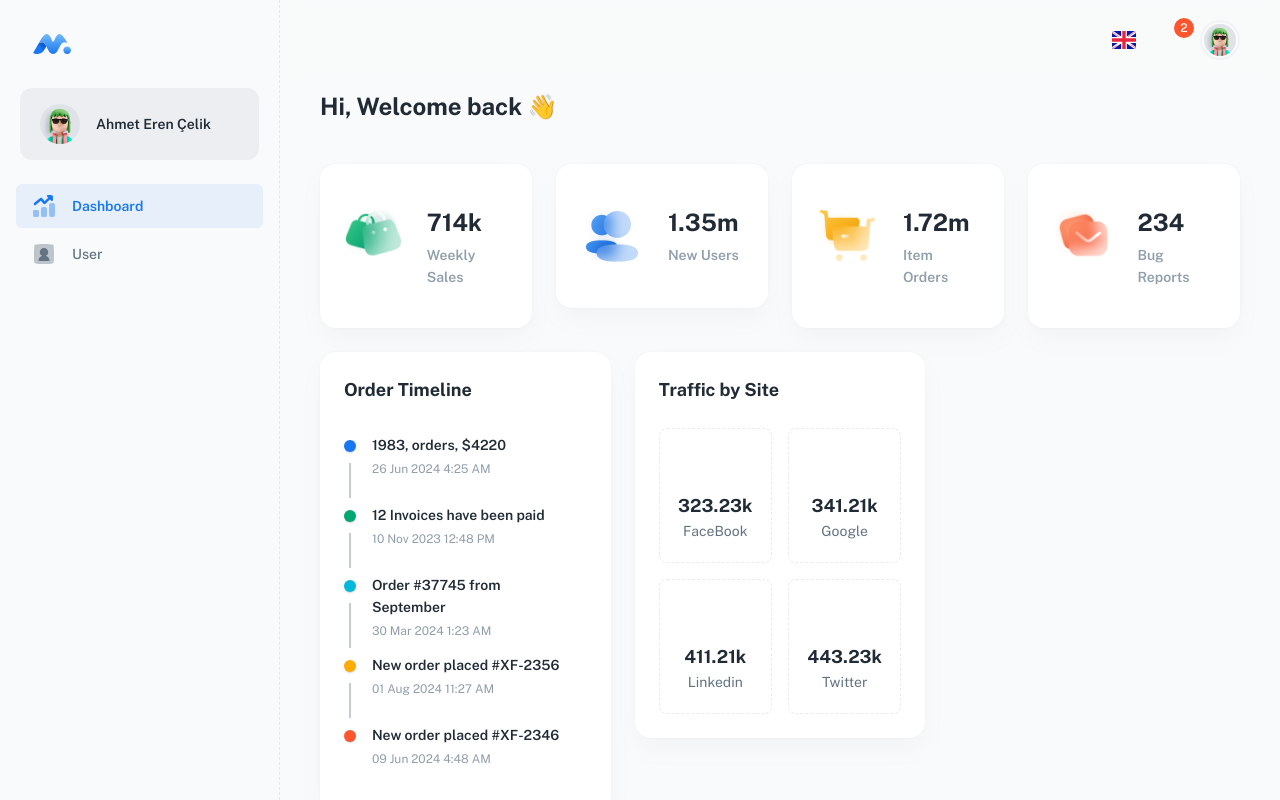
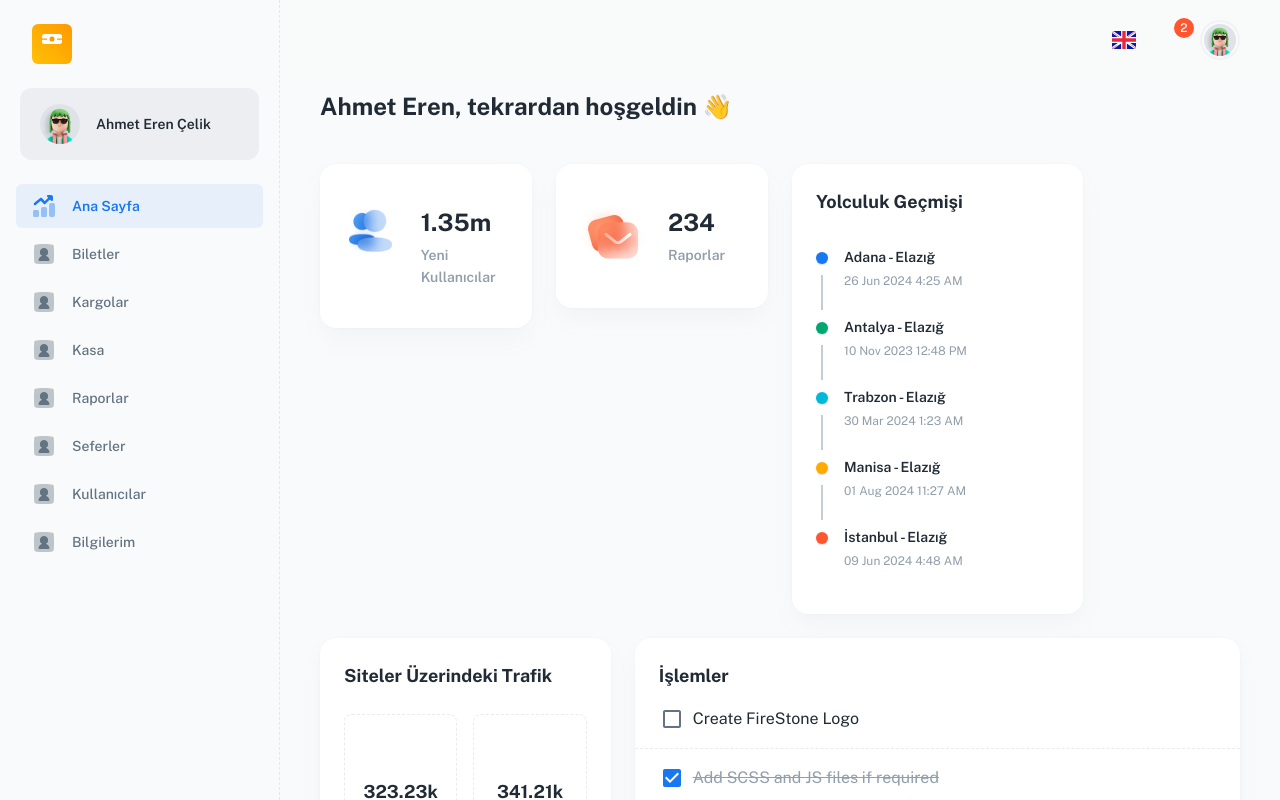
Before and after one commit to StarSoftwaree/biletalsana-admin-panel, a React (Vite) app: page /login in a window 1280 px wide. Both pictures are taken after a click on the button "Giriş Yap". Shown: the top 800 px of the page. Built offline with nearby package versions, Linux system fonts and the light colour scheme; some icons are missing.

Commit message:
app view redesigned

```diff
--- a/src/components/logo/logo.jsx
+++ b/src/components/logo/logo.jsx
@@ -3,20 +3,12 @@ import { forwardRef } from 'react';
 
 import Box from '@mui/material/Box';
 import Link from '@mui/material/Link';
-import { useTheme } from '@mui/material/styles';
 
 import { RouterLink } from '../../../src/routes/components';
 
 // ----------------------------------------------------------------------
 
 const Logo = forwardRef(({ disabledLink = false, sx, ...other }, ref) => {
-  const theme = useTheme();
-
-  const PRIMARY_LIGHT = theme.palette.primary.light;
-
-  const PRIMARY_MAIN = theme.palette.primary.main;
-
-  const PRIMARY_DARK = theme.palette.primary.dark;
 
   // OR using local (public folder)
   // -------------------------------------------------------
@@ -42,37 +34,21 @@ const Logo = forwardRef(({ disabledLink = false, sx, ...other }, ref) => {
     >
       <svg xmlns="http://www.w3.org/2000/svg" width="100%" height="100%" viewBox="0 0 512 512">
         <defs>
-          <linearGradient id="BG1" x1="100%" x2="50%" y1="9.946%" y2="50%">
-            <stop offset="0%" stopColor={PRIMARY_DARK} />
-            <stop offset="100%" stopColor={PRIMARY_MAIN} />
-          </linearGradient>
-
-          <linearGradient id="BG2" x1="50%" x2="50%" y1="0%" y2="100%">
-            <stop offset="0%" stopColor={PRIMARY_LIGHT} />
-            <stop offset="100%" stopColor={PRIMARY_MAIN} />
-          </linearGradient>
-
-          <linearGradient id="BG3" x1="50%" x2="50%" y1="0%" y2="100%">
-            <stop offset="0%" stopColor={PRIMARY_LIGHT} />
-            <stop offset="100%" stopColor={PRIMARY_MAIN} />
+          <linearGradient id="altBG1" x1="100%" x2="0%" y1="0%" y2="100%">
+            <stop offset="0%" stopColor="#FF9800" />
+            <stop offset="100%" stopColor="#FFC107" />
           </linearGradient>
         </defs>
-
-        <g fill={PRIMARY_MAIN} fillRule="evenodd" stroke="none" strokeWidth="1">
-          <path
-            fill="url(#BG1)"
-            d="M183.168 285.573l-2.918 5.298-2.973 5.363-2.846 5.095-2.274 4.043-2.186 3.857-2.506 4.383-1.6 2.774-2.294 3.939-1.099 1.869-1.416 2.388-1.025 1.713-1.317 2.18-.95 1.558-1.514 2.447-.866 1.38-.833 1.312-.802 1.246-.77 1.18-.739 1.111-.935 1.38-.664.956-.425.6-.41.572-.59.8-.376.497-.537.69-.171.214c-10.76 13.37-22.496 23.493-36.93 29.334-30.346 14.262-68.07 14.929-97.202-2.704l72.347-124.682 2.8-1.72c49.257-29.326 73.08 1.117 94.02 40.927z"
-          />
-          <path
-            fill="url(#BG2)"
-            d="M444.31 229.726c-46.27-80.956-94.1-157.228-149.043-45.344-7.516 14.384-12.995 42.337-25.267 42.337v-.142c-12.272 0-17.75-27.953-25.265-42.337C189.79 72.356 141.96 148.628 95.69 229.584c-3.483 6.106-6.828 11.932-9.69 16.996 106.038-67.127 97.11 135.667 184 137.278V384c86.891-1.611 77.962-204.405 184-137.28-2.86-5.062-6.206-10.888-9.69-16.994"
-          />
-          <path
-            fill="url(#BG3)"
-            d="M450 384c26.509 0 48-21.491 48-48s-21.491-48-48-48-48 21.491-48 48 21.491 48 48 48"
-          />
+        <g fill="none" fillRule="evenodd">
+          <rect fill="url(#altBG1)" width="512" height="512" rx="15%" />
+          <g transform="translate(128, 128)">
+            <rect width="256" height="128" rx="32" ry="32" fill="#FFF" />
+            <path d="M0,64 L64,64 M192,64 L256,64" stroke="#FF9800" strokeWidth="16" />
+            <circle cx="128" cy="64" r="32" fill="#FF9800" />
+          </g>
         </g>
       </svg>
+
     </Box>
   );
 
--- a/src/layouts/dashboard/config-navigation.jsx
+++ b/src/layouts/dashboard/config-navigation.jsx
@@ -8,12 +8,42 @@ const icon = (name) => (
 
 const navConfig = [
   {
-    title: 'dashboard',
+    title: 'ana sayfa',
     path: '/dashboard',
     icon: icon('ic_analytics'),
   },
   {
-    title: 'user',
+    title: 'biletler',
+    path: '/tickets',
+    icon: icon('ic_user'),
+  },
+  {
+    title: 'kargolar',
+    path: '/cargos',
+    icon: icon('ic_user'),
+  },
+  {
+    title: 'kasa',
+    path: '/case',
+    icon: icon('ic_user'),
+  },
+  {
+    title: 'raporlar',
+    path: '/reports',
+    icon: icon('ic_user'),
+  },
+  {
+    title: 'seferler',
+    path: '/trips',
+    icon: icon('ic_user'),
+  },
+  {
+    title: 'kullanıcılar',
+    path: '/users',
+    icon: icon('ic_user'),
+  },
+  {
+    title: 'bilgilerim',
     path: '/user',
     icon: icon('ic_user'),
   },
--- a/src/pages/login.jsx
+++ b/src/pages/login.jsx
@@ -8,7 +8,7 @@ export default function LoginPage() {
   return (
     <>
       <Helmet>
-        <title> Login | Minimal UI </title>
+        <title>Admin Panele Giriş Yap</title>
       </Helmet>
 
       <LoginView />
--- a/src/sections/overview/view/app-view.jsx
+++ b/src/sections/overview/view/app-view.jsx
@@ -17,57 +17,40 @@ export default function AppView() {
   return (
     <Container maxWidth="xl">
       <Typography variant="h4" sx={{ mb: 5 }}>
-        Hi, Welcome back 👋
+        Ahmet Eren, tekrardan hoşgeldin 👋
       </Typography>
 
       <Grid container spacing={3}>
-        <Grid xs={12} sm={6} md={3}>
-          <AppWidgetSummary
-            title="Weekly Sales"
-            total={714000}
-            color="success"
-            icon={<img alt="icon" src="/assets/icons/glass/ic_glass_bag.png" />}
-          />
-        </Grid>
 
         <Grid xs={12} sm={6} md={3}>
           <AppWidgetSummary
-            title="New Users"
+            title="Yeni Kullanıcılar"
             total={1352831}
-            color="info"
+            color="success"
             icon={<img alt="icon" src="/assets/icons/glass/ic_glass_users.png" />}
           />
         </Grid>
 
         <Grid xs={12} sm={6} md={3}>
           <AppWidgetSummary
-            title="Item Orders"
-            total={1723315}
-            color="warning"
-            icon={<img alt="icon" src="/assets/icons/glass/ic_glass_buy.png" />}
-          />
-        </Grid>
-
-        <Grid xs={12} sm={6} md={3}>
-          <AppWidgetSummary
-            title="Bug Reports"
+            title="Raporlar"
             total={234}
-            color="error"
+            color="info"
             icon={<img alt="icon" src="/assets/icons/glass/ic_glass_message.png" />}
           />
         </Grid>
 
         <Grid xs={12} md={6} lg={4}>
           <AppOrderTimeline
-            title="Order Timeline"
+            title="Yolculuk Geçmişi"
             list={[...Array(5)].map((_, index) => ({
               id: faker.string.uuid(),
               title: [
-                '1983, orders, $4220',
-                '12 Invoices have been paid',
-                'Order #37745 from September',
-                'New order placed #XF-2356',
-                'New order placed #XF-2346',
+                'Adana - Elazığ',
+                'Antalya - Elazığ',
+                'Trabzon - Elazığ',
+                'Manisa - Elazığ',
+                'İstanbul - Elazığ',
               ][index],
               type: `order${index + 1}`,
               time: faker.date.past(),
@@ -77,10 +60,10 @@ export default function AppView() {
 
         <Grid xs={12} md={6} lg={4}>
           <AppTrafficBySite
-            title="Traffic by Site"
+            title="Siteler Üzerindeki Trafik"
             list={[
               {
-                name: 'FaceBook',
+                name: 'Facebook',
                 value: 323234,
                 icon: <Iconify icon="eva:facebook-fill" color="#1877F2" width={32} />,
               },
@@ -105,7 +88,7 @@ export default function AppView() {
 
         <Grid xs={12} md={6} lg={8}>
           <AppTasks
-            title="Tasks"
+            title="İşlemler"
             list={[
               { id: '1', name: 'Create FireStone Logo' },
               { id: '2', name: 'Add SCSS and JS files if required' },
```
